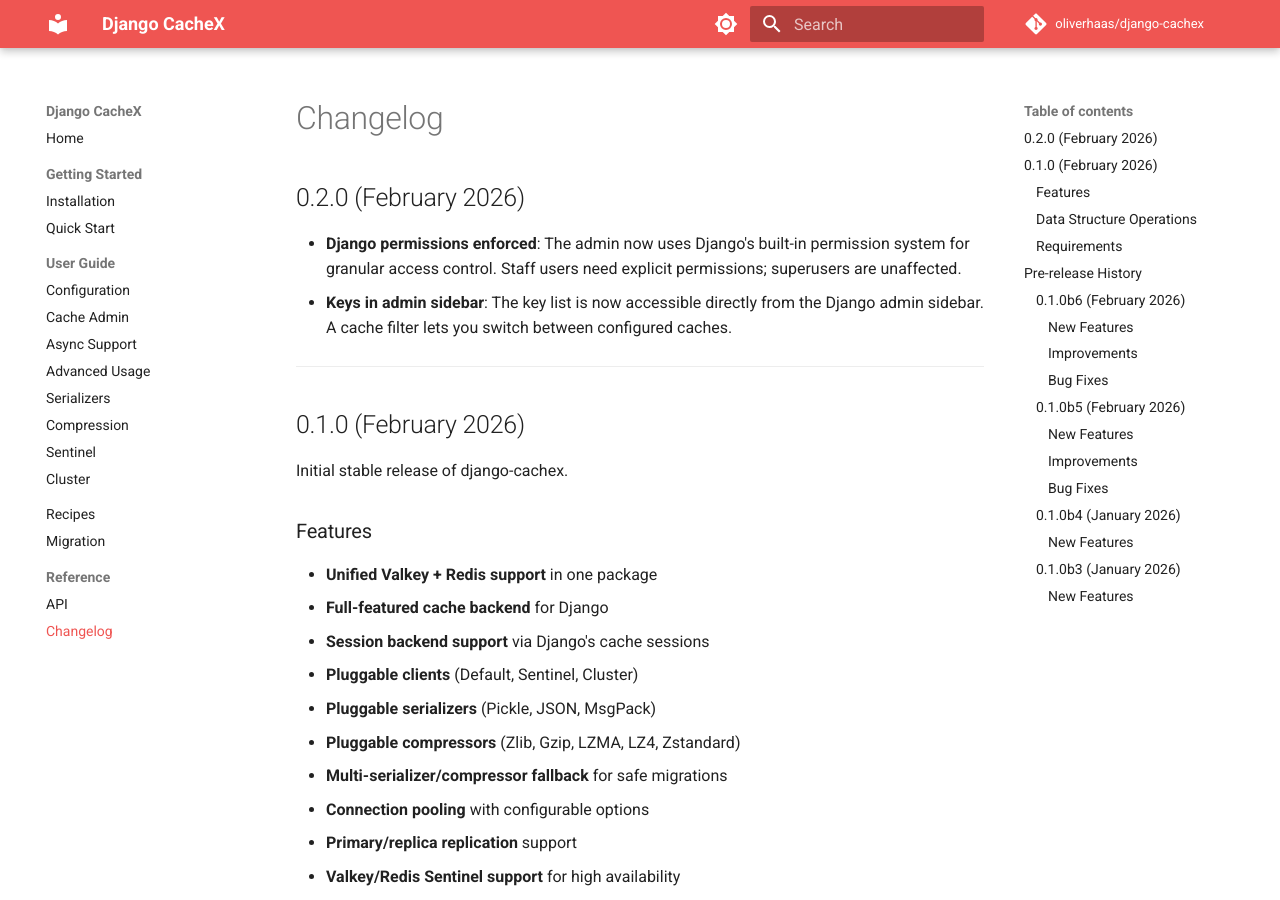
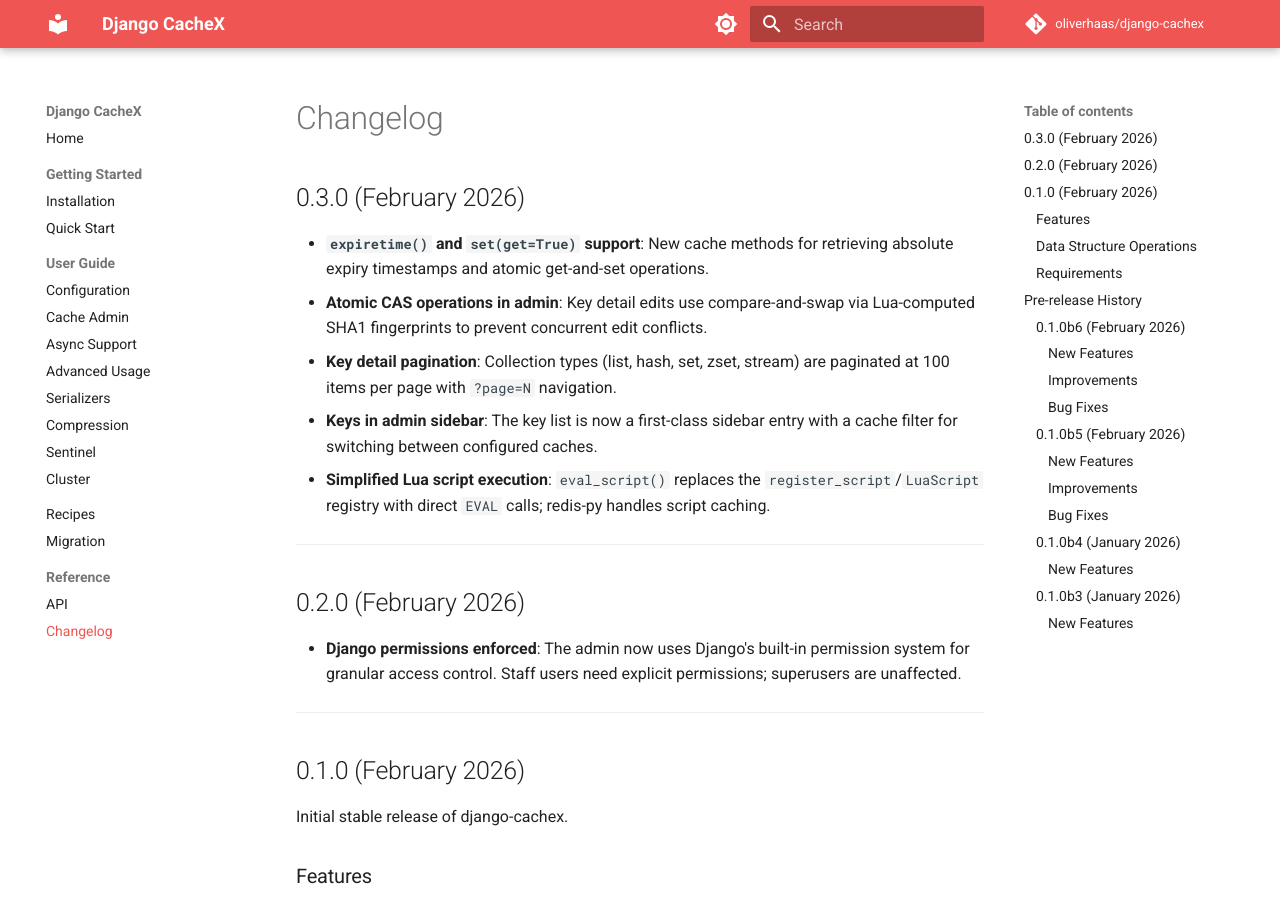
Before and after one commit to oliverhaas/django-cachex, an MkDocs documentation site: the page built from docs/reference/changelog.md, in a window 1280 px wide and 900 px high. Built offline with MkDocs 1.6.1 and Material for MkDocs 9.7.7, drawn with Linux system fonts in a browser that asks for light colours; comment, search, counter and statistics services are not loaded; the version menu is left out.

Commit message:
release: v0.3.0

```diff
--- a/docs/reference/changelog.md
+++ b/docs/reference/changelog.md
@@ -1,9 +1,18 @@
 # Changelog
+
+## 0.3.0 (February 2026)
+
+- **`expiretime()` and `set(get=True)` support**: New cache methods for retrieving absolute expiry timestamps and atomic get-and-set operations.
+- **Atomic CAS operations in admin**: Key detail edits use compare-and-swap via Lua-computed SHA1 fingerprints to prevent concurrent edit conflicts.
+- **Key detail pagination**: Collection types (list, hash, set, zset, stream) are paginated at 100 items per page with `?page=N` navigation.
+- **Keys in admin sidebar**: The key list is now a first-class sidebar entry with a cache filter for switching between configured caches.
+- **Simplified Lua script execution**: `eval_script()` replaces the `register_script`/`LuaScript` registry with direct `EVAL` calls; redis-py handles script caching.
+
+---
 
 ## 0.2.0 (February 2026)
 
 - **Django permissions enforced**: The admin now uses Django's built-in permission system for granular access control. Staff users need explicit permissions; superusers are unaffected.
-- **Keys in admin sidebar**: The key list is now accessible directly from the Django admin sidebar. A cache filter lets you switch between configured caches.
 
 ---
 
--- a/pyproject.toml
+++ b/pyproject.toml
@@ -1,6 +1,6 @@
 [project]
 name = "django-cachex"
-version = "0.2.0"
+version = "0.3.0"
 description = "Full featured Valkey and Redis cache backend for Django"
 readme = "README.md"
 license = { text = "MIT" }
```
Also changed, not shown: 1 other file.
